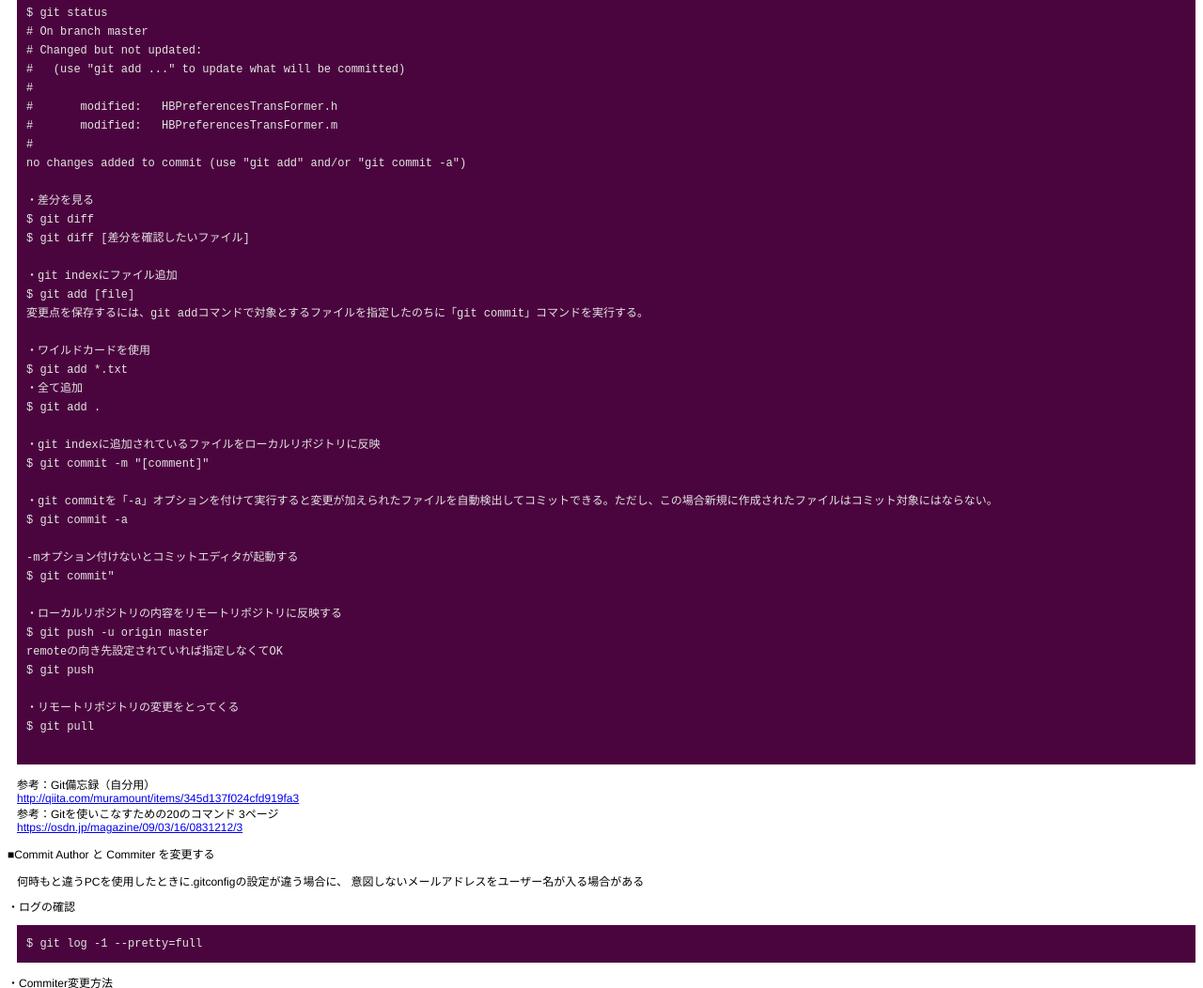
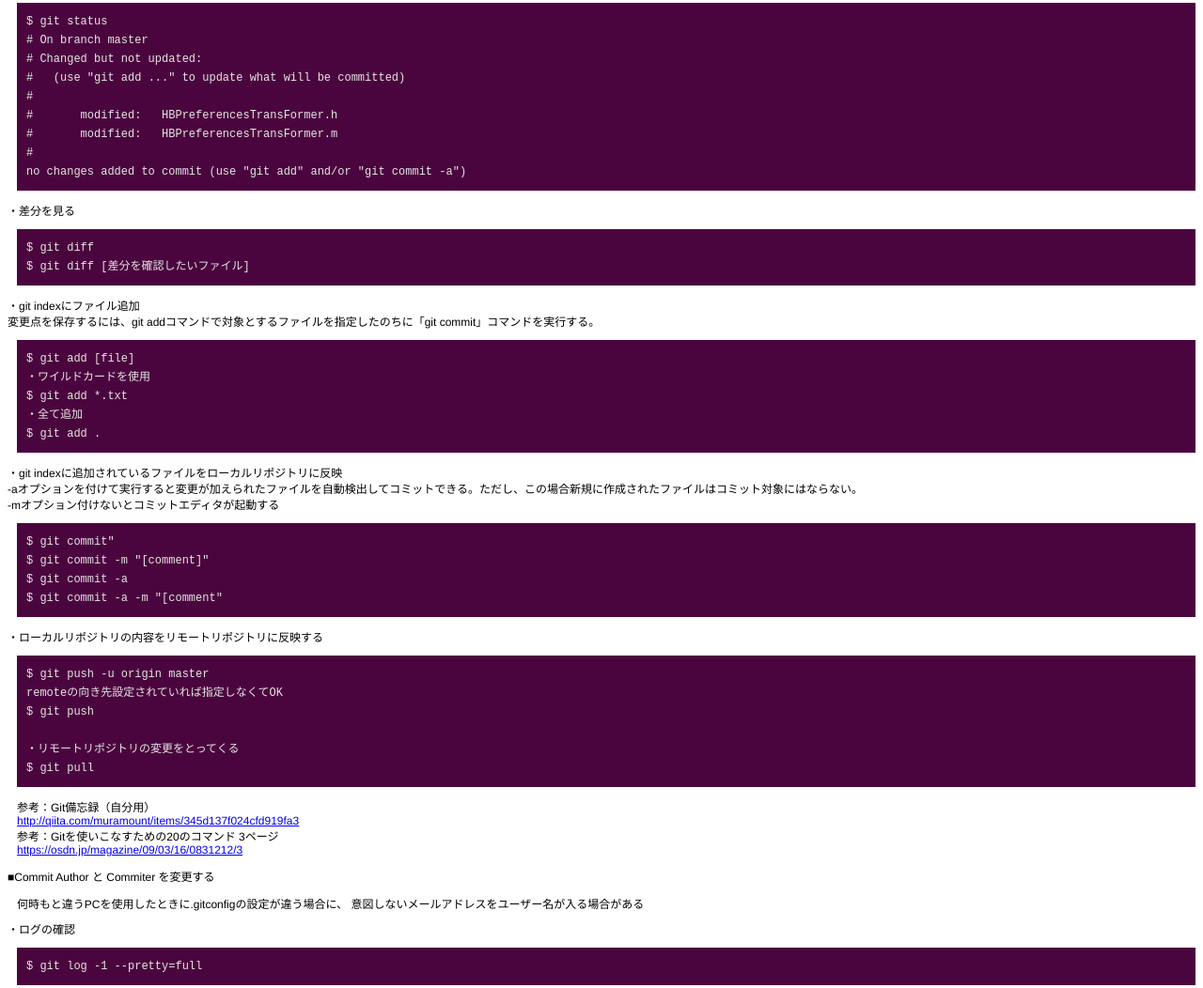
Before and after one commit to ChaosCreators/TechnicalNote, a plain HTML site: page tool/git.html in a window 1280 px wide. Shown: the part 310-1362 px from the top of the page at 94% size. Drawn offline with Linux system fonts and the light colour scheme.

Commit message:
edit git.html

```diff
--- a/tool/git.html
+++ b/tool/git.html
@@ -24,8 +24,9 @@ $ git remote add origin https://github.com/[account name]/[repository].git
 $ git push -u origin master
 </pre>
 
+
+・作業ツリーの状態を確認
 <pre>
-・作業ツリーの状態を確認
 $ git status
 # On branch master
 # Changed but not updated:
@@ -35,37 +36,42 @@ $ git status
 #       modified:   HBPreferencesTransFormer.m
 #
 no changes added to commit (use "git add" and/or "git commit -a")
+</pre>
 
 ・差分を見る
+<pre>
 $ git diff
 $ git diff [差分を確認したいファイル]
+</pre>
 
-・git indexにファイル追加
+・git indexにファイル追加<br/>
+変更点を保存するには、git addコマンドで対象とするファイルを指定したのちに「git commit」コマンドを実行する。
+<pre>
 $ git add [file]
-変更点を保存するには、git addコマンドで対象とするファイルを指定したのちに「git commit」コマンドを実行する。
-
 ・ワイルドカードを使用
 $ git add *.txt
 ・全て追加
 $ git add .
+</pre>
 
-・git indexに追加されているファイルをローカルリポジトリに反映
+・git indexに追加されているファイルをローカルリポジトリに反映<br/>
+-aオプションを付けて実行すると変更が加えられたファイルを自動検出してコミットできる。ただし、この場合新規に作成されたファイルはコミット対象にはならない。<br/>
+-mオプション付けないとコミットエディタが起動する
+<pre>
+$ git commit"
 $ git commit -m "[comment]"
-
-・git commitを「-a」オプションを付けて実行すると変更が加えられたファイルを自動検出してコミットできる。ただし、この場合新規に作成されたファイルはコミット対象にはならない。
 $ git commit -a
-
--mオプション付けないとコミットエディタが起動する
-$ git commit"
+$ git commit -a -m "[comment"
+</pre>
 
 ・ローカルリポジトリの内容をリモートリポジトリに反映する
+<pre>
 $ git push -u origin master
 remoteの向き先設定されていれば指定しなくてOK
 $ git push
 
 ・リモートリポジトリの変更をとってくる
 $ git pull
-
 </pre>
 
 <div>
```
